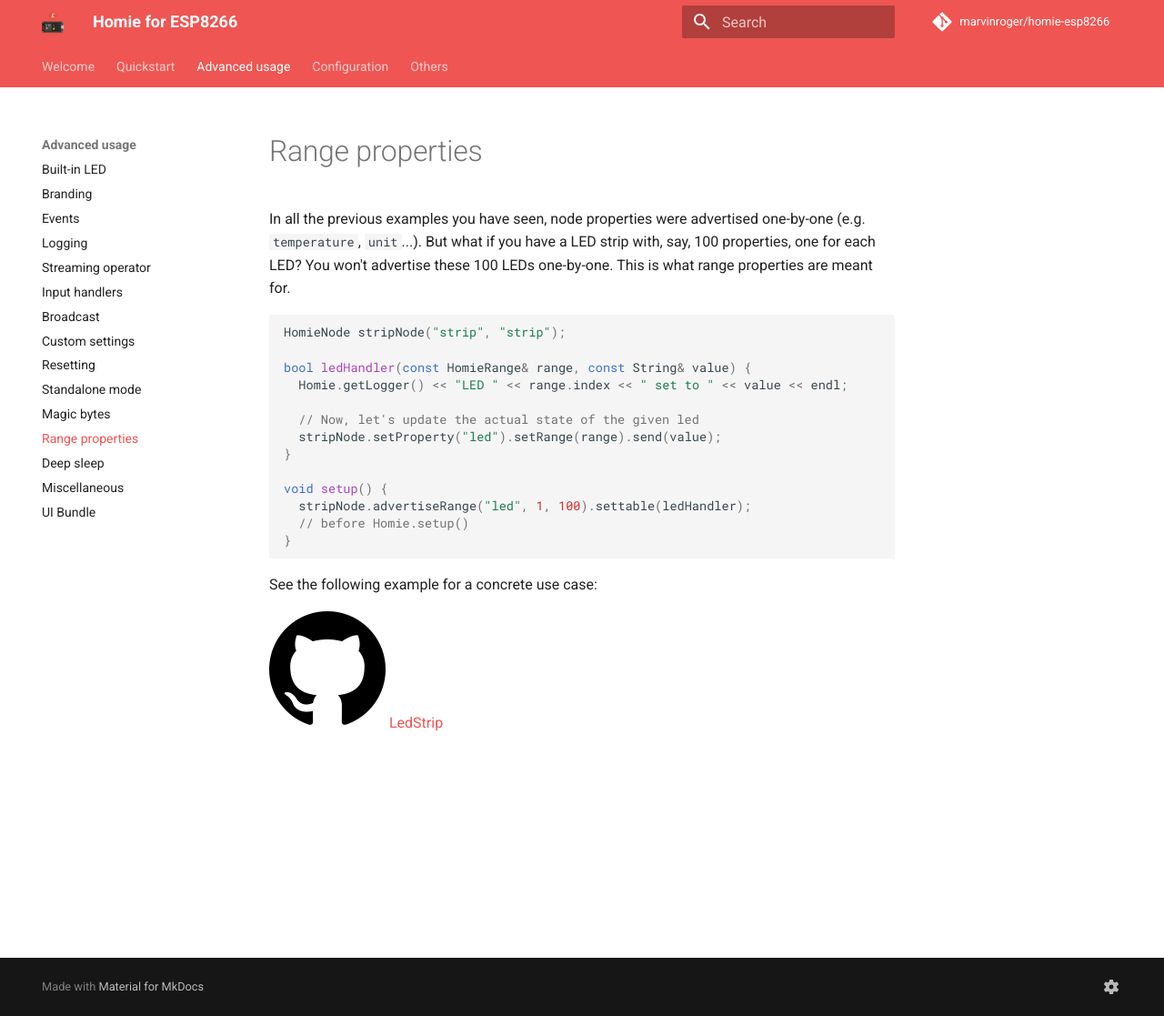
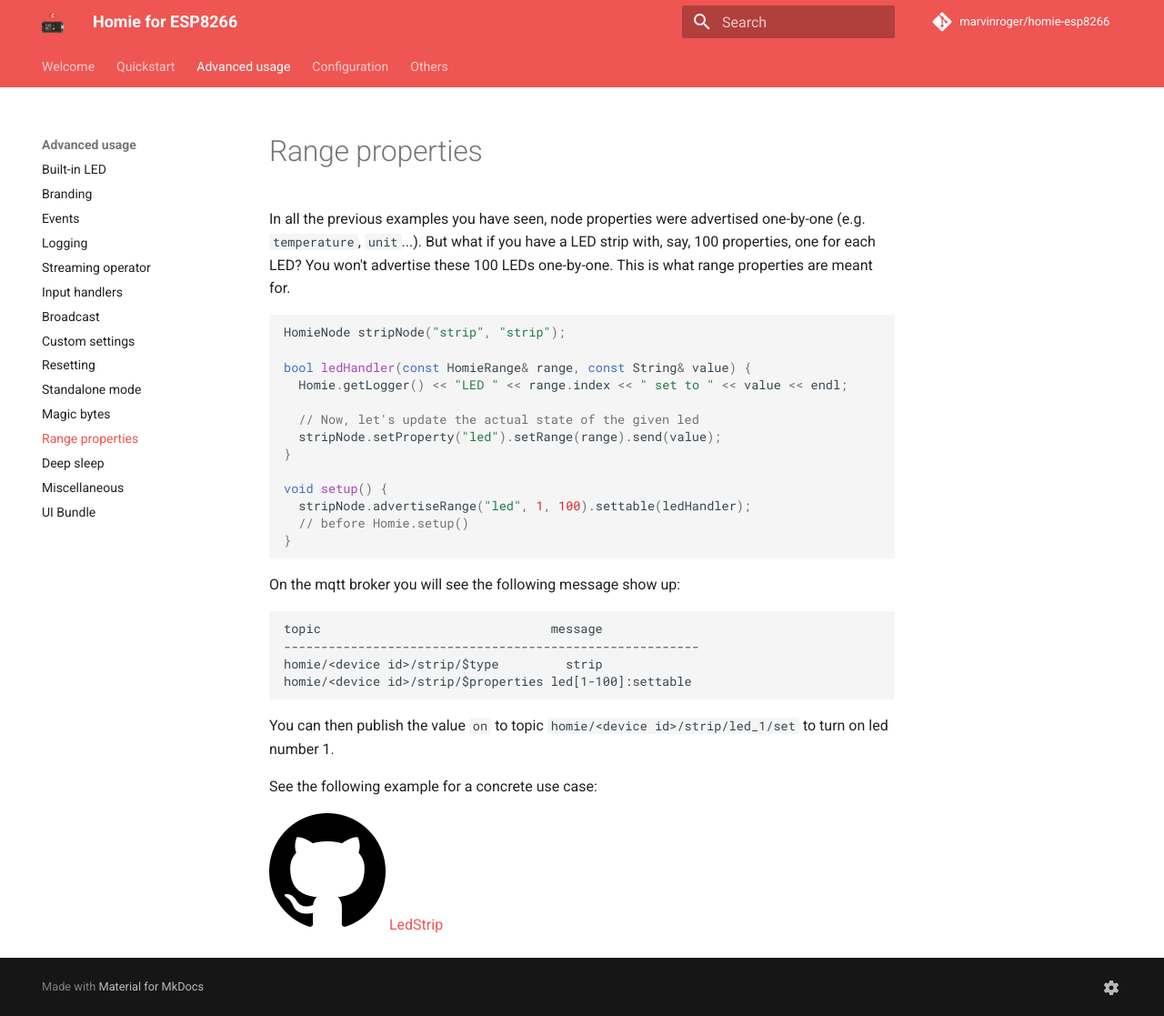
Before and after one commit to homieiot/homie-esp8266, an MkDocs documentation site: the page built from docs/advanced-usage/range-properties.md, in a window 1280 px wide and 1117 px high. Shown: the whole window at 91% size. Built offline with MkDocs 1.6.1 and Material for MkDocs 9.7.7, drawn with Linux system fonts in a browser that asks for light colours; comment, search, counter and statistics services are not loaded; old or Windows-style settings are respelled for this version of MkDocs.

Commit message:
🤔 Add details on how to interact with range property
Add hint to help people figure out how to interact with
range properties. Especially document the `_` separator.

````diff
--- a/docs/advanced-usage/range-properties.md
+++ b/docs/advanced-usage/range-properties.md
@@ -16,6 +16,16 @@ void setup() {
 }
 ```
 
+On the mqtt broker you will see the following message show up:
+```
+topic                               message
+--------------------------------------------------------
+homie/<device id>/strip/$type	      strip
+homie/<device id>/strip/$properties	led[1-100]:settable
+```
+
+You can then publish the value `on` to topic `homie/<device id>/strip/led_1/set` to turn on led number 1.
+
 See the following example for a concrete use case:
 
 [![GitHub logo](../assets/github.png) LedStrip](https://github.com/marvinroger/homie-esp8266/blob/develop/examples/LedStrip/LedStrip.ino)
````
